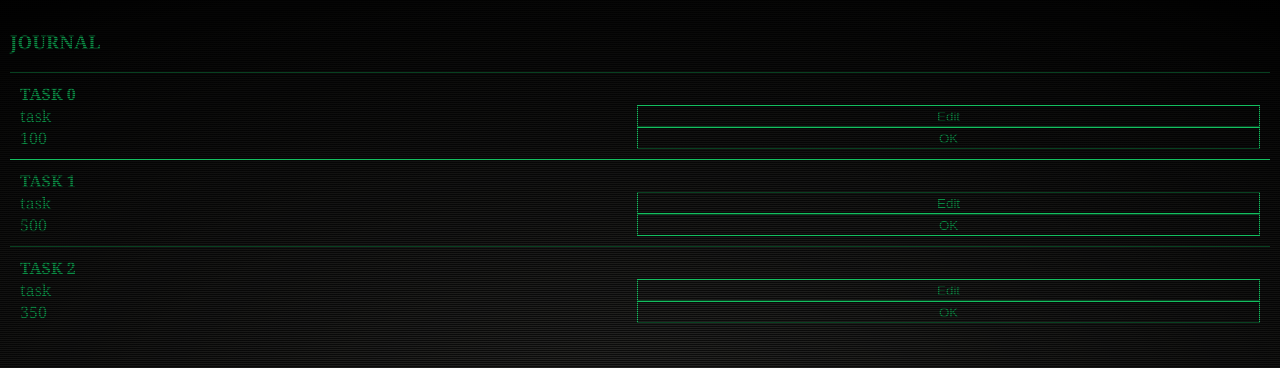
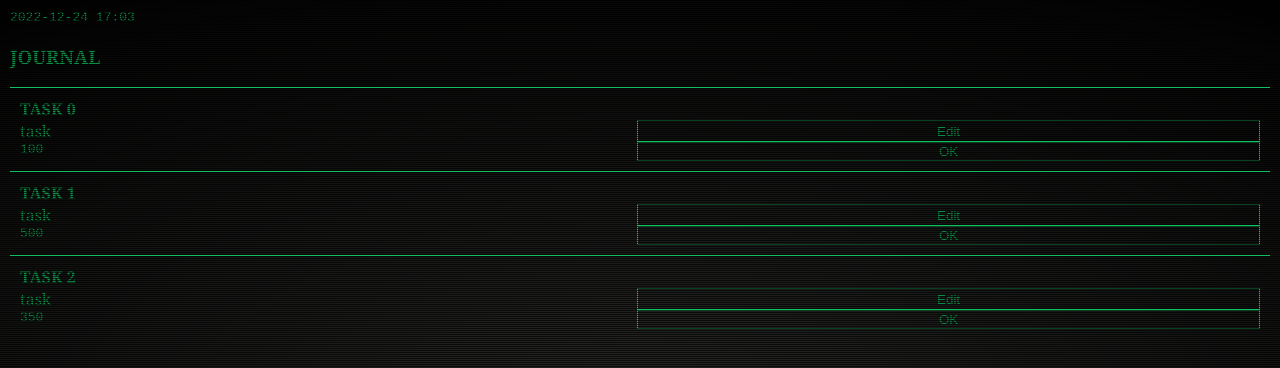
Before and after one commit to maxershov/productive-wallet, a Preact app: page / in a window 1280 px wide. Shown: the top 368 px of the page. Built offline with nearby package versions, Linux system fonts and the light colour scheme.

Commit message:
feat: add time

```diff
--- a/src/Components/CardContainer/Components/Card/card.module.css
+++ b/src/Components/CardContainer/Components/Card/card.module.css
@@ -18,6 +18,7 @@
 
 .price {
   grid-area: price;
+  font-family: monospace;
 }
 
 .button,
--- /dev/null
+++ b/src/Components/Time/index.tsx
@@ -0,0 +1,31 @@
+import React, { useEffect, useState } from 'preact/compat';
+import styles from './time.module.css';
+import globalStyles from '../../global.module.css';
+
+function toTwoDigits(time: number) {
+  return time.toString().padStart(2, '0');
+}
+
+const Time: React.FC = () => {
+  const [today, setToday] = useState(new Date());
+  const date = `${today.getFullYear()}-${
+    today.getMonth() + 1
+  }-${today.getDate()}`;
+  const time = `${today.getHours()}:${toTwoDigits(today.getMinutes())}`;
+
+  useEffect(() => {
+    const interval = setInterval(() => {
+      setToday(new Date());
+    }, 5000);
+
+    return () => clearInterval(interval);
+  }, [today]);
+
+  return (
+    <div className={`${globalStyles.blink} ${styles.time}`}>
+      {date} {time}
+    </div>
+  );
+};
+
+export default Time;
--- /dev/null
+++ b/src/Components/Time/time.module.css
@@ -0,0 +1,4 @@
+.time {
+    color: #1bff80;
+    font-family: monospace;
+}
--- a/src/Components/Wrapper/index.tsx
+++ b/src/Components/Wrapper/index.tsx
@@ -3,6 +3,7 @@ import styles from './wrapper.module.css';
 import globalStyles from '../../global.module.css';
 
 import CardContainer from '../CardContainer';
+import Time from '../Time';
 import { tasks } from '../../BFF/mock';
 
 const Wrapper: React.FC = () => {
@@ -10,6 +11,7 @@ const Wrapper: React.FC = () => {
     <div className={styles.wrapper}>
       <div className={styles.lines} />
       <div className={styles.container}>
+        <Time />
         <h3 className={`${globalStyles.blink} ${styles.title}`}>JOURNAL</h3>
         {tasks.map((task) => {
           const { ID, userId, title, type, price } = task;
```
